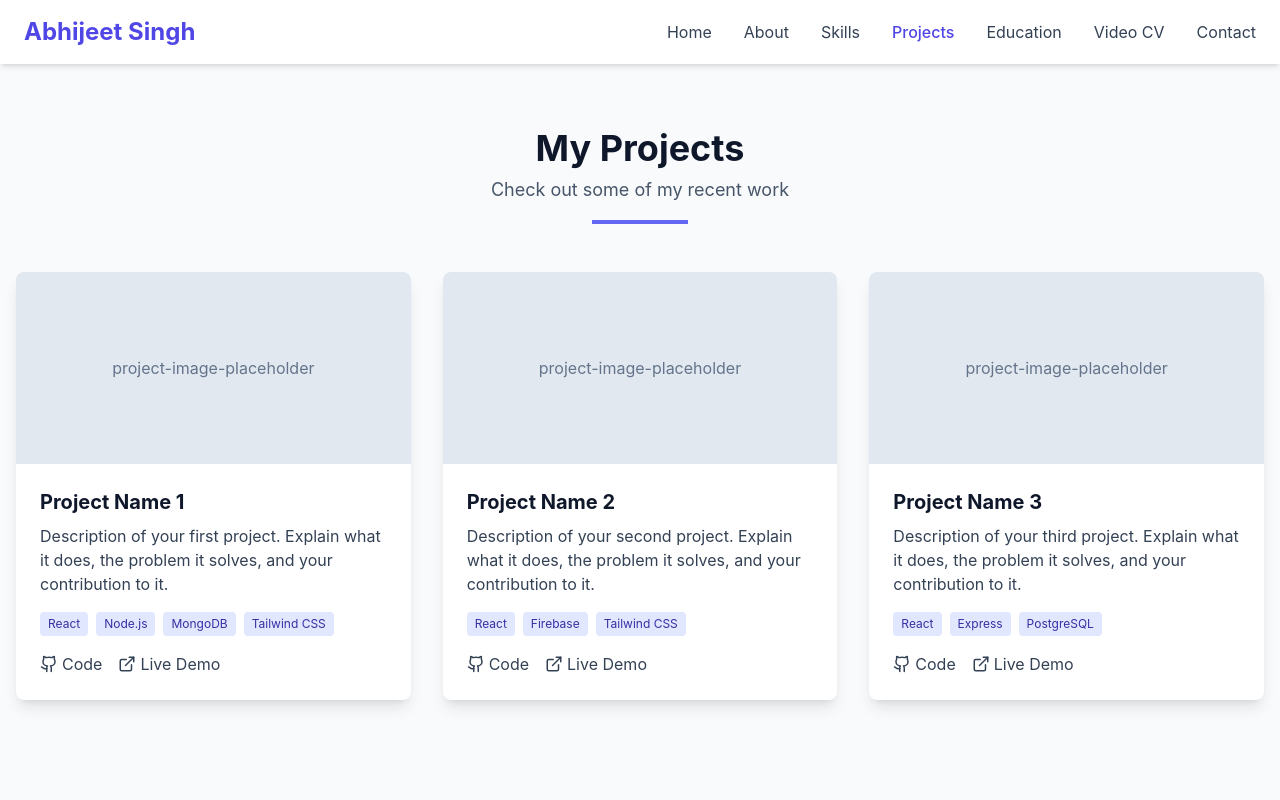
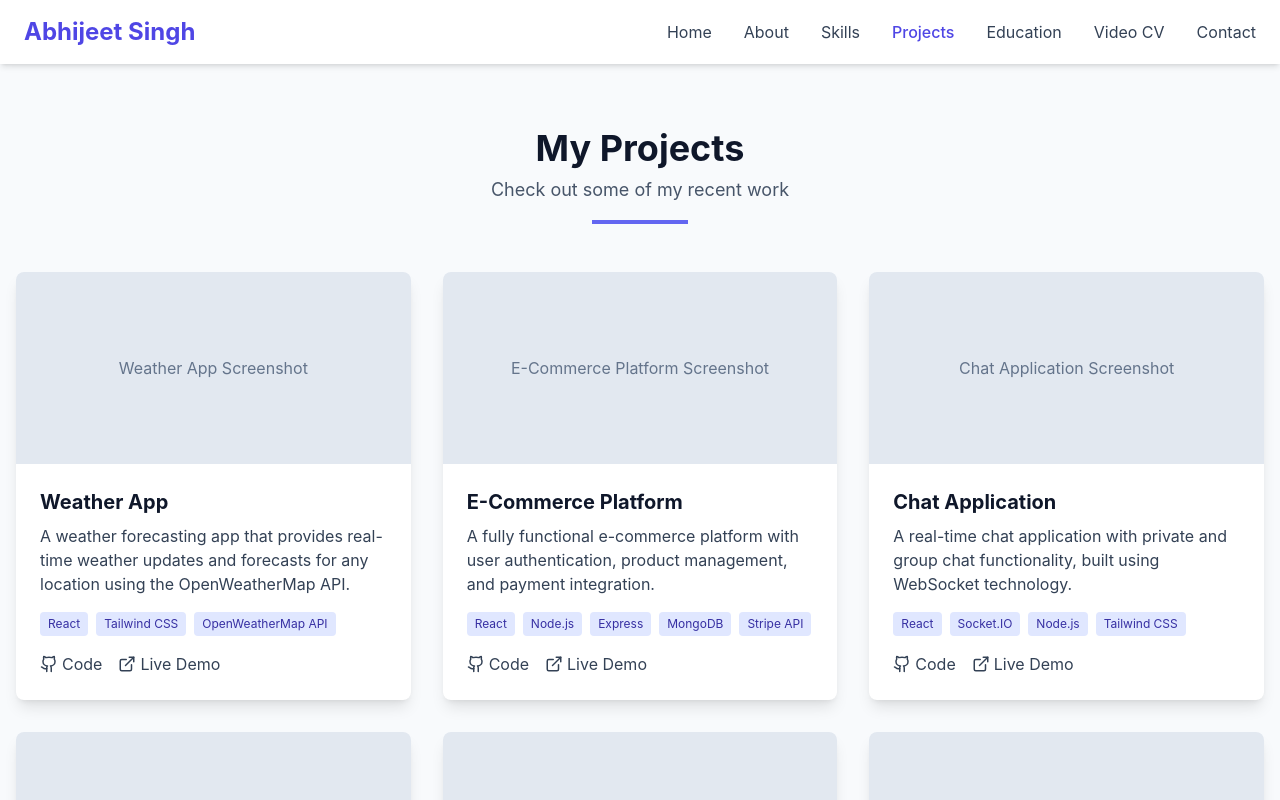
Before and after one commit to Abhijeet14d/Abhijeet_Portfolio, a React (Vite) app: page /projects in a window 1280 px wide. Shown: the top 800 px of the page. Built offline with nearby package versions, Linux system fonts and the light colour scheme.

Commit message:
video cv

```diff
--- a/index.html
+++ b/index.html
@@ -2,7 +2,7 @@
 <html lang="en">
   <head>
     <meta charset="UTF-8" />
-    <link rel="icon" type="image/svg+xml" href="/public/abhijeetfevicon.png" />
+    <link rel="icon" type="image/svg+xml" href="/abhijeetfevicon.png" />
     <meta name="viewport" content="width=device-width, initial-scale=1.0" />
     <title>Abhijeet Singh</title>
   </head>
--- a/src/pages/Projects.jsx
+++ b/src/pages/Projects.jsx
@@ -5,30 +5,57 @@ const Projects = () => {
   const projects = [
     {
       id: 1,
-      title: 'Project Name 1',
-      description: 'Description of your first project. Explain what it does, the problem it solves, and your contribution to it.',
-      image: 'project-image-placeholder',
-      technologies: ['React', 'Node.js', 'MongoDB', 'Tailwind CSS'],
-      githubLink: 'https://github.com/yourusername/project1',
-      liveLink: 'https://project1-demo.com',
+      title: 'Weather App',
+      description: 'A weather forecasting app that provides real-time weather updates and forecasts for any location using the OpenWeatherMap API.',
+      image: 'Weather App Screenshot',
+      technologies: ['React', 'Tailwind CSS', 'OpenWeatherMap API'],
+      githubLink: 'https://github.com/yourusername/weather-app',
+      liveLink: 'https://weather-app-demo.com',
     },
     {
       id: 2,
-      title: 'Project Name 2',
-      description: 'Description of your second project. Explain what it does, the problem it solves, and your contribution to it.',
-      image: 'project-image-placeholder',
-      technologies: ['React', 'Firebase', 'Tailwind CSS'],
-      githubLink: 'https://github.com/yourusername/project2',
-      liveLink: 'https://project2-demo.com',
+      title: 'E-Commerce Platform',
+      description: 'A fully functional e-commerce platform with user authentication, product management, and payment integration.',
+      image: 'E-Commerce Platform Screenshot',
+      technologies: ['React', 'Node.js', 'Express', 'MongoDB', 'Stripe API'],
+      githubLink: 'https://github.com/yourusername/ecommerce-platform',
+      liveLink: 'https://ecommerce-platform-demo.com',
     },
     {
       id: 3,
-      title: 'Project Name 3',
-      description: 'Description of your third project. Explain what it does, the problem it solves, and your contribution to it.',
-      image: 'project-image-placeholder',
-      technologies: ['React', 'Express', 'PostgreSQL'],
-      githubLink: 'https://github.com/yourusername/project3',
-      liveLink: 'https://project3-demo.com',
+      title: 'Chat Application',
+      description: 'A real-time chat application with private and group chat functionality, built using WebSocket technology.',
+      image: 'Chat Application Screenshot',
+      technologies: ['React', 'Socket.IO', 'Node.js', 'Tailwind CSS'],
+      githubLink: 'https://github.com/yourusername/chat-application',
+      liveLink: 'https://chat-application-demo.com',
+    },
+    {
+      id: 4,
+      title: 'Portfolio Website',
+      description: 'A personal portfolio website to showcase my projects, skills, and experience, with a responsive design.',
+      image: 'Portfolio Website Screenshot',
+      technologies: ['React', 'Tailwind CSS', 'Framer Motion'],
+      githubLink: 'https://github.com/yourusername/portfolio-website',
+      liveLink: 'https://portfolio-website-demo.com',
+    },
+    {
+      id: 5,
+      title: 'Task Manager',
+      description: 'A task management app to organize and prioritize tasks, with features like drag-and-drop and due date reminders.',
+      image: 'Task Manager Screenshot',
+      technologies: ['React', 'Redux', 'Firebase', 'Tailwind CSS'],
+      githubLink: 'https://github.com/yourusername/task-manager',
+      liveLink: 'https://task-manager-demo.com',
+    },
+    {
+      id: 6,
+      title: 'Blog Platform',
+      description: 'A blogging platform where users can create, edit, and share blog posts, with a rich text editor and comment system.',
+      image: 'Blog Platform Screenshot',
+      technologies: ['React', 'Node.js', 'Express', 'PostgreSQL', 'Quill.js'],
+      githubLink: 'https://github.com/yourusername/blog-platform',
+      liveLink: 'https://blog-platform-demo.com',
     },
   ];
 
--- a/src/pages/VideoCV.jsx
+++ b/src/pages/VideoCV.jsx
@@ -1,8 +1,15 @@
 import SectionHeading from '../components/SectionHeading';
+import { useState } from 'react';
 
 const VideoCV = () => {
-  // Replace with your actual video URL
-//   const videoUrl = "https://www.youtube.com/embed/your-video-id";
+  // Google Drive file ID extracted from your link
+  const fileId = "1kBgyDCM17ReGoekn1hVGyRPstcxW3xKS";
+
+  // Direct embed URL using the file ID
+  const embedUrl = `https://drive.google.com/file/d/${fileId}/preview`;
+
+  // State to track if the video is loading
+  const [isLoading, setIsLoading] = useState(true);
 
   return (
     <div className="container mx-auto px-4 py-16">
@@ -14,11 +21,21 @@ const VideoCV = () => {
       <div className="max-w-3xl mx-auto">
         <div className="bg-white dark:bg-slate-800 rounded-lg shadow-lg p-6">
           <div className="aspect-w-16 aspect-h-9 mb-6">
-            <div className="w-full h-0 pt-[56.25%] bg-slate-200 dark:bg-slate-700 relative rounded-lg flex items-center justify-center">
-              {/* Replace with actual embedded video iframe */}
-              <div className="absolute inset-0 flex items-center justify-center text-slate-500 dark:text-slate-400">
-                Video player placeholder - Your video will be embedded here
-              </div>
+            <div className="w-full h-0 pt-[56.25%] relative rounded-lg overflow-hidden">
+              {isLoading && (
+                <div className="absolute inset-0 flex items-center justify-center bg-slate-200 dark:bg-slate-700">
+                  <div className="text-slate-500 dark:text-slate-400">Loading video...</div>
+                </div>
+              )}
+              <iframe
+                src={embedUrl}
+                className="absolute inset-0 w-full h-full rounded-lg"
+                title="Video CV"
+                frameBorder="0"
+                allowFullScreen
+                allow="autoplay"
+                onLoad={() => setIsLoading(false)}
+              ></iframe>
             </div>
           </div>
 
```
